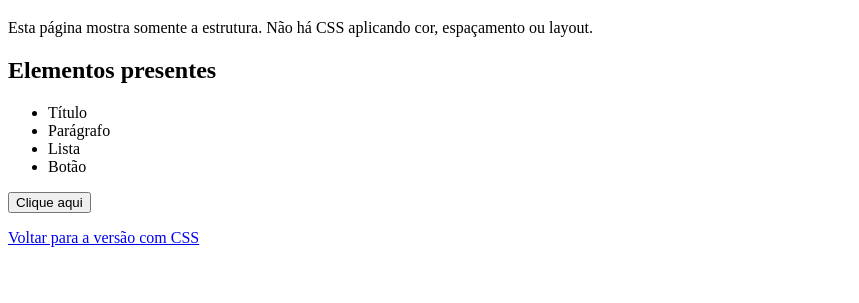
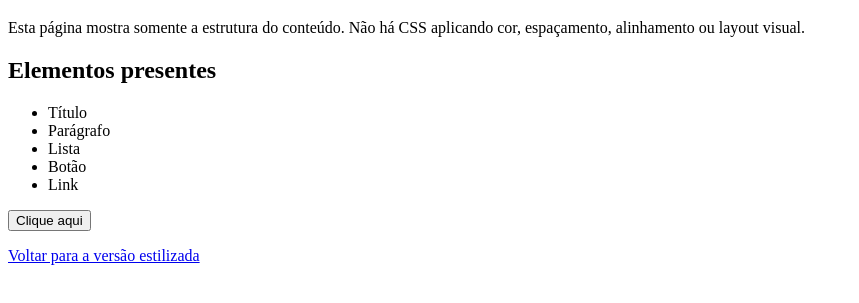
Before and after one commit to rafatavabeni/html-css-como-uma-obra, a plain HTML site: page html-puro.html in a window 1280 px wide. Shown: the part 61-364 px from the top of the page, without its empty margins (0-859 px from the left). Drawn offline with Linux system fonts and the light colour scheme.

Commit message:
Update html-puro.html

```diff
--- a/html-puro.html
+++ b/html-puro.html
@@ -2,15 +2,15 @@
 <html lang="pt-BR">
 <head>
   <meta charset="UTF-8">
-  <title>Exemplo só com HTML</title>
+  <title>Versão só com HTML</title>
 </head>
 <body>
 
   <h1>Exemplo apenas com HTML</h1>
 
   <p>
-    Esta página mostra somente a estrutura.
-    Não há CSS aplicando cor, espaçamento ou layout.
+    Esta página mostra somente a estrutura do conteúdo.
+    Não há CSS aplicando cor, espaçamento, alinhamento ou layout visual.
   </p>
 
   <h2>Elementos presentes</h2>
@@ -20,12 +20,13 @@
     <li>Parágrafo</li>
     <li>Lista</li>
     <li>Botão</li>
+    <li>Link</li>
   </ul>
 
   <button>Clique aqui</button>
 
   <p>
-    <a href="index.html">Voltar para a versão com CSS</a>
+    <a href="index.html">Voltar para a versão estilizada</a>
   </p>
 
 </body>
```
